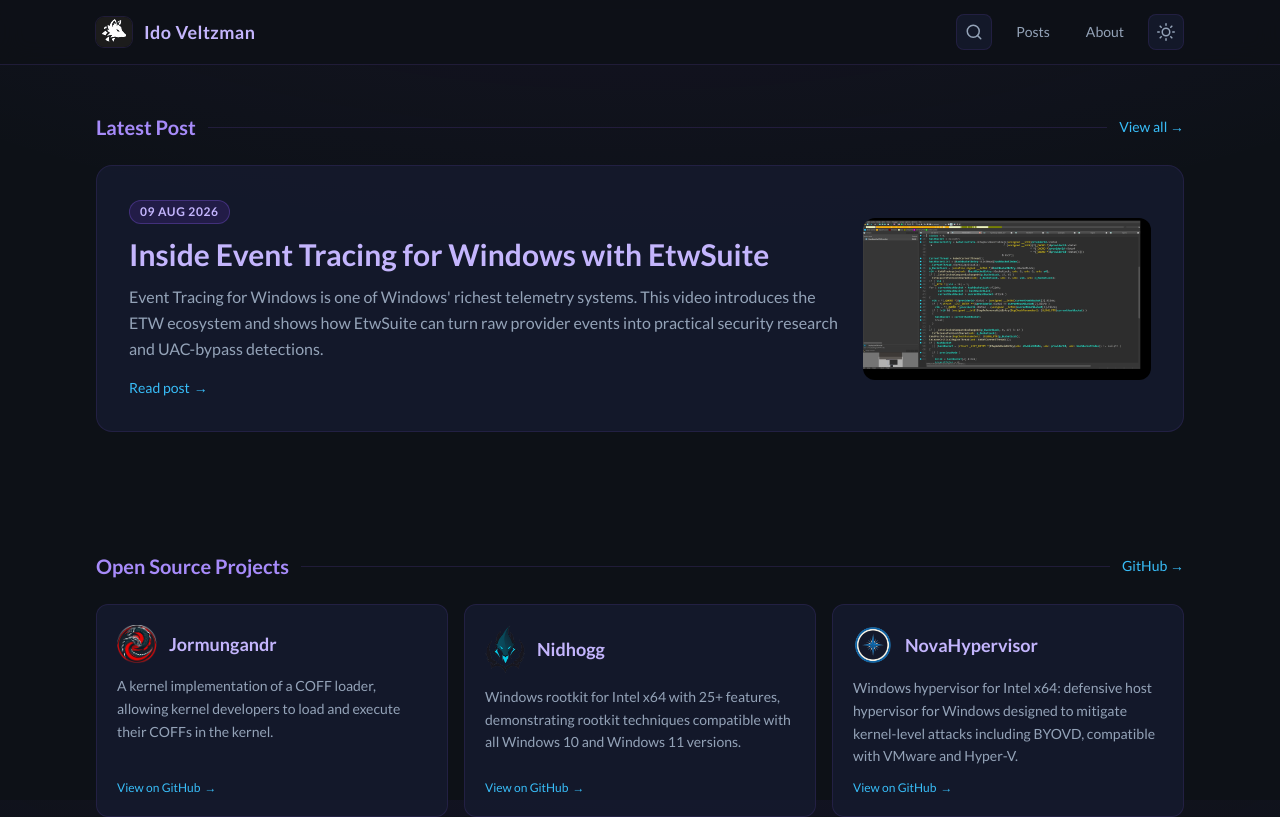
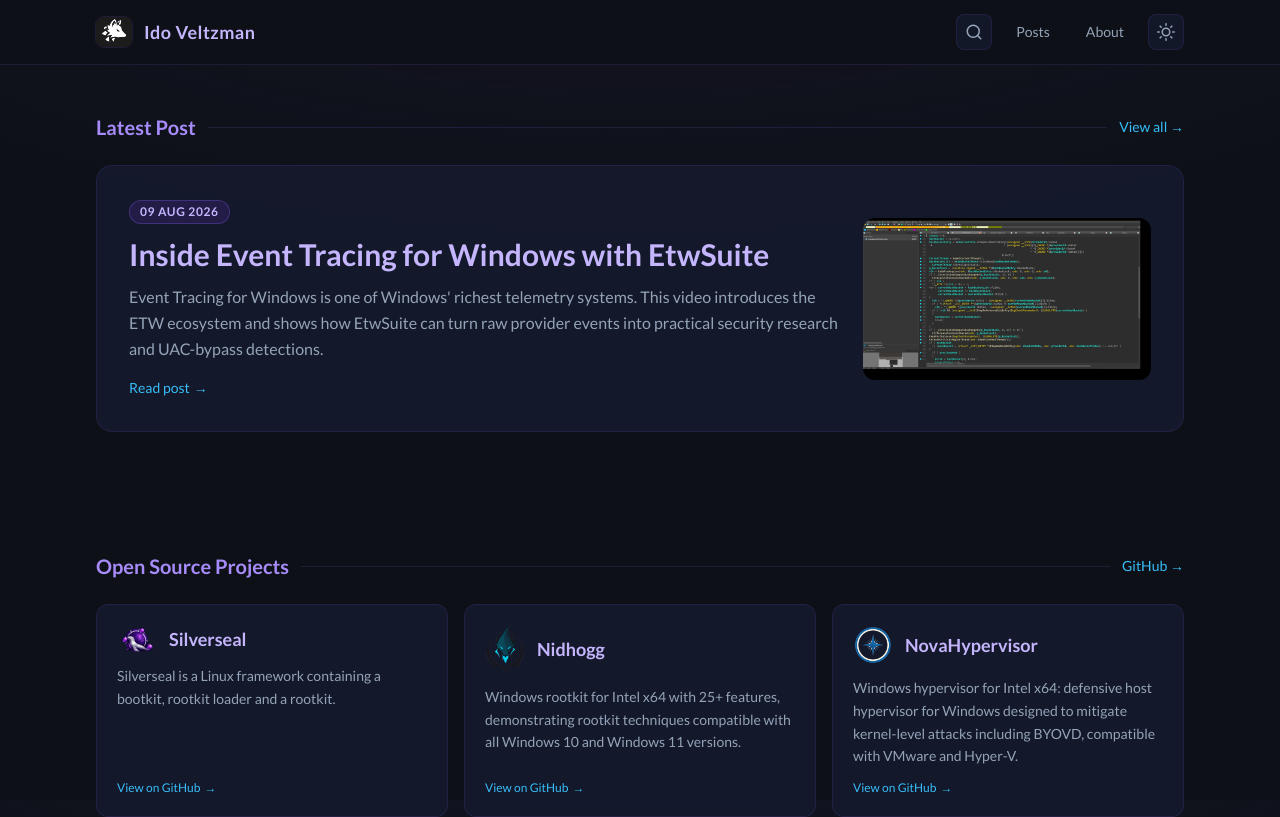
Before and after one commit to Idov31/idov31.github.io, a Next.js app: page / in a window 1280 px wide. Shown: the top 817 px of the page. Built offline with nearby package versions, Linux system fonts and the light colour scheme.

Commit message:
Added silverseal (#7)

```diff
--- a/src/app/page.tsx
+++ b/src/app/page.tsx
@@ -9,10 +9,10 @@
 export default function Home() {
     const projects = [
         {
-            imagePath: "/projects-images/jormungandr.png",
-            projectLink: "https://github.com/Idov31/Jormungandr",
-            projectName: "Jormungandr",
-            description: "A kernel implementation of a COFF loader, allowing kernel developers to load and execute their COFFs in the kernel.",
+            imagePath: "/projects-images/silverseal.png",
+            projectLink: "https://github.com/Idov31/Silverseal",
+            projectName: "Silverseal",
+            description: "Silverseal is a Linux framework containing a bootkit, rootkit loader and a rootkit.",
         },
         {
             imagePath: "/projects-images/nidhogg.png",
```
Also changed, not shown: public/projects-images/silverseal.png (added).
